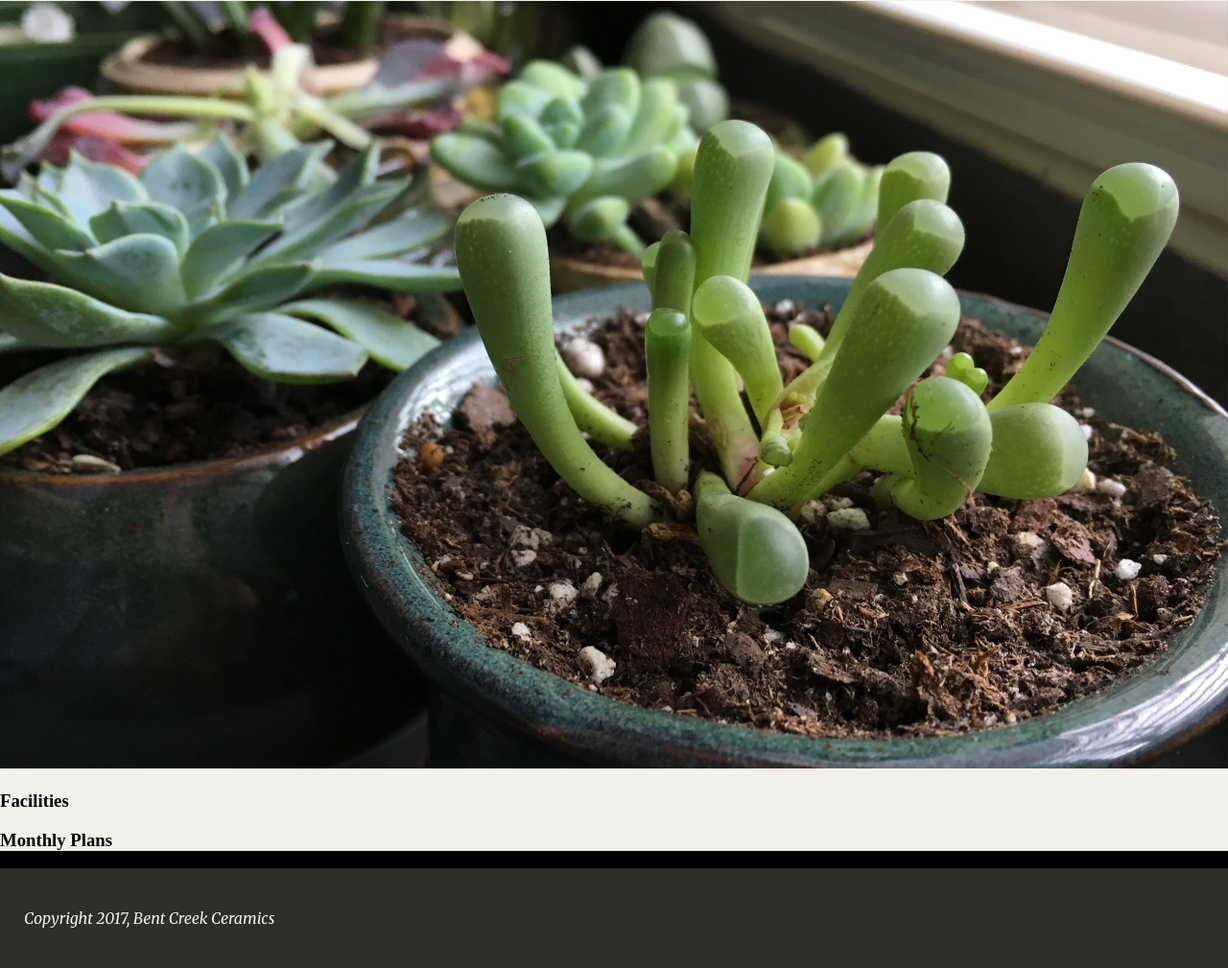
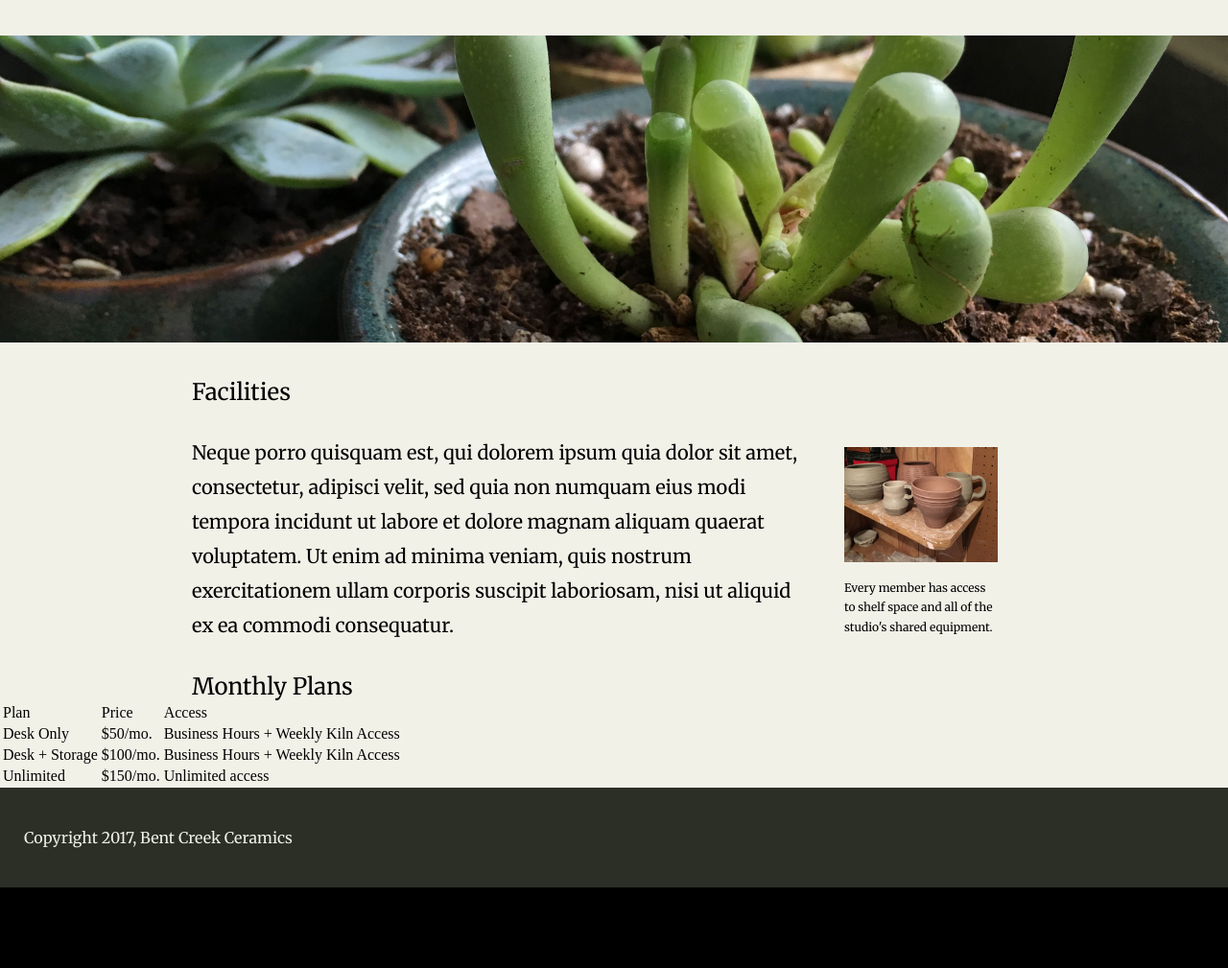
Before and after one commit to bstrong71/week-one-project, a plain HTML site: page about.html in a window 1280 px wide. Shown: the part 872-1881 px from the top of the page at 96% size. After the commit the page ends 1797 px from the top, so only its background shows below. Drawn offline with Linux system fonts and the light colour scheme.

Commit message:
added data for table on about.html

```diff
--- a/about.html
+++ b/about.html
@@ -18,23 +18,49 @@
              <h1>A Community of Artists</h1>
           </div>
           <div class="top_section">
-             <p><img src="./images/birdhouse.jpg" alt="">Our studio, established in 1989, has been providing local artists with a <a href="Facilities">dedicated environment</a> for creativity for 20+ years. Lorem ipsum dolor sit amet, consectetur adipiscing elit, sed do eiusmod tempor incididunt ut labore et dolore magna aliqua. Ut enim ad minim veniam, quis nostrud exercitation ullamco laboris nisi ut aliquip ex ea commodo consequat. Duis aute irure dolor in reprehenderit in voluptate velit esse cillum dolore eu fugiat nulla pariatur.</p>
+             <p><img src="./images/birdhouse.jpg" alt="">Our studio, established in 1989, has been providing local artists with a <a href=#Facilities>dedicated environment</a> for creativity for 20+ years. Lorem ipsum dolor sit amet, consectetur adipiscing elit, sed do eiusmod tempor incididunt ut labore et dolore magna aliqua. Ut enim ad minim veniam, quis nostrud exercitation ullamco laboris nisi ut aliquip ex ea commodo consequat. Duis aute irure dolor in reprehenderit in voluptate velit esse cillum dolore eu fugiat nulla pariatur.</p>
              <blockquote cite="Jenn Wilson">
-               <p>"Our mission is to provide people with beautiful, functional items which enhance lives."
-               -Jenn Wilson (Founder)</p>
+               <p><i>"Our mission is to provide people with beautiful, functional items which enhance lives."
+               -Jenn Wilson (Founder)</i></p>
              </blockquote>
              <h3>History</h3>
              <p>Sed ut perspiciatis unde omnis iste natus error sit voluptatem accusantium doloremque laudantium, totam rem aperiam, eaque ipsa quae ab illo inventore veritatis et quasi architecto beatae vitae dicta sunt explicabo. Nemo enim ipsam voluptatem quia voluptas sit aspernatur aut odit aut fugit, sed quia consequuntur magni dolores eos qui ratione voluptatem sequi nesciunt.</p>
           </div>
-          <div class="mid_image">
-             <img src="./images/background-3.jpg" alt="Close-up of Plants">
+          <div class="mid_image"></div>
+          <br>
+          <br>
+          <div id="Facilities">Facilities</div>
+          <div class="second_section">
+              <p>Neque porro quisquam est, qui dolorem ipsum quia dolor sit amet, consectetur, adipisci velit, sed quia non numquam eius modi tempora incidunt ut labore et dolore magnam aliquam quaerat voluptatem. Ut enim ad minima veniam, quis nostrum exercitationem ullam corporis suscipit laboriosam, nisi ut aliquid ex ea commodi consequatur.</p>
+              <figure>
+                <p><img src="./images/background-1.jpg" width="160" height="120" alt="pottery on a shelf">
+                <figcaption>Every member has access to shelf space and all of the studio's shared equipment.</figcaption>
+              </figure>
           </div>
-          <div class="second_section">
-              <h3 id="Facilities">Facilities</h3>
-
-          </div>
+          <div id="Monthly_Plans">Monthly Plans</div>
           <div class="last_section">
-              <h3 id="Monthly Plans">Monthly Plans</h3>
+              <table>
+                <tr>
+                  <td>Plan</td>
+                  <td>Price</td>
+                  <td>Access</td>
+                </tr>
+                <tr>
+                  <td>Desk Only</td>
+                  <td>$50/mo.</td>
+                  <td>Business Hours + Weekly Kiln Access</td>
+                </tr>
+                <tr>
+                  <td>Desk + Storage</td>
+                  <td>$100/mo.</td>
+                  <td>Business Hours + Weekly Kiln Access</td>
+                </tr>
+                <tr>
+                  <td>Unlimited</td>
+                  <td>$150/mo.</td>
+                  <td>Unlimited access</td>
+                </tr>
+              </table>
           </div>
       </div>
       <footer>
--- a/styles/about.css
+++ b/styles/about.css
@@ -112,15 +112,59 @@ body {
 .top_section blockquote, p {
   margin-top: 0;
   margin-bottom: 0;
-  font-style: italic;
 }
 
 .top_section h3 {
   font-weight: normal;
 }
 
-.mid_image img {
-  width: 100%;
+.mid_image {
+  background-image: url(../images/background-3.jpg);
+  width: 1280px;
+  height: 320px;
+  background-size: cover;
+  background-repeat: no-repeat;
+  background-position: center;
+}
+
+#Facilities {
+  margin-left: 200px;
+  font-family: Merriweather;
+  font-size: 24px;
+}
+
+.second_section {
+  display: flex;
+  margin-top: 30px;
+  margin-left: 200px;
+  margin-right: 200px;
+  margin-bottom: 24px;
+  font-family: Merriweather;
+  font-size: 20px;
+}
+
+.second_section h3 {
+  font-weight: normal;
+}
+
+.second_section p {
+  line-height: 1.8;
+}
+
+figure {
+  float: right;
+  font-size: 12px;
+  line-height: 1.7;
+}
+
+figcaption {
+  margin-top: 10px;
+}
+
+#Monthly_Plans {
+  margin-left: 200px;
+  font-family: Merriweather;
+  font-size: 24px;
 }
 
 footer p {
```
